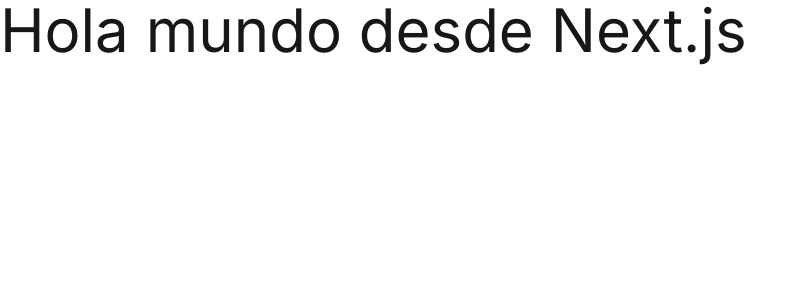
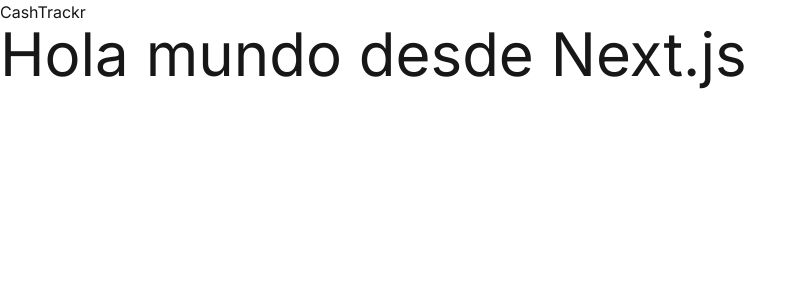
Before and after one commit to NahumFGz/cashtrackr-js-practice, a Next.js app in the folder b_tutorial/frontend/: page / in a window 1280 px wide. Shown: the top 300 px of the page, without its empty margins (0-806 px from the left). Built offline with nearby package versions, Linux system fonts and the light colour scheme.

Commit message:
feat: :fire: Removiendo las pruebas

```diff
--- a/b_tutorial/frontend/app/galeria/page.tsx
+++ /dev/null
@@ -1,7 +0,0 @@
-export default function Galeria() {
-  return (
-    <div>
-      <p className='text-6xl font-black'>galeria page</p>
-    </div>
-  )
-}
--- a/b_tutorial/frontend/app/galeria/restaurant/page.tsx
+++ /dev/null
@@ -1,7 +0,0 @@
-export default function Restaurant() {
-  return (
-    <div>
-      <p className='text-6xl font-black'>Restaurant page</p>
-    </div>
-  )
-}
--- a/b_tutorial/frontend/app/layout.tsx
+++ b/b_tutorial/frontend/app/layout.tsx
@@ -5,7 +5,7 @@
 const inter = Inter({ subsets: ['latin'] })
 
 export const metadata: Metadata = {
-  title: 'Create Next App',
+  title: 'CashTrackr',
   description: 'Generated by create next app',
 }
 
@@ -16,7 +16,10 @@
 }>) {
   return (
     <html lang='en'>
-      <body className={inter.className}>{children}</body>
+      <body className={inter.className}>
+        <h1>CashTrackr</h1>
+        {children}
+      </body>
     </html>
   )
 }
--- a/b_tutorial/frontend/app/nosotros/page.tsx
+++ /dev/null
@@ -1,7 +0,0 @@
-export default function Nosotros() {
-  return (
-    <div>
-      <p className='text-6xl font-black'>nosotros page</p>
-    </div>
-  )
-}
```
